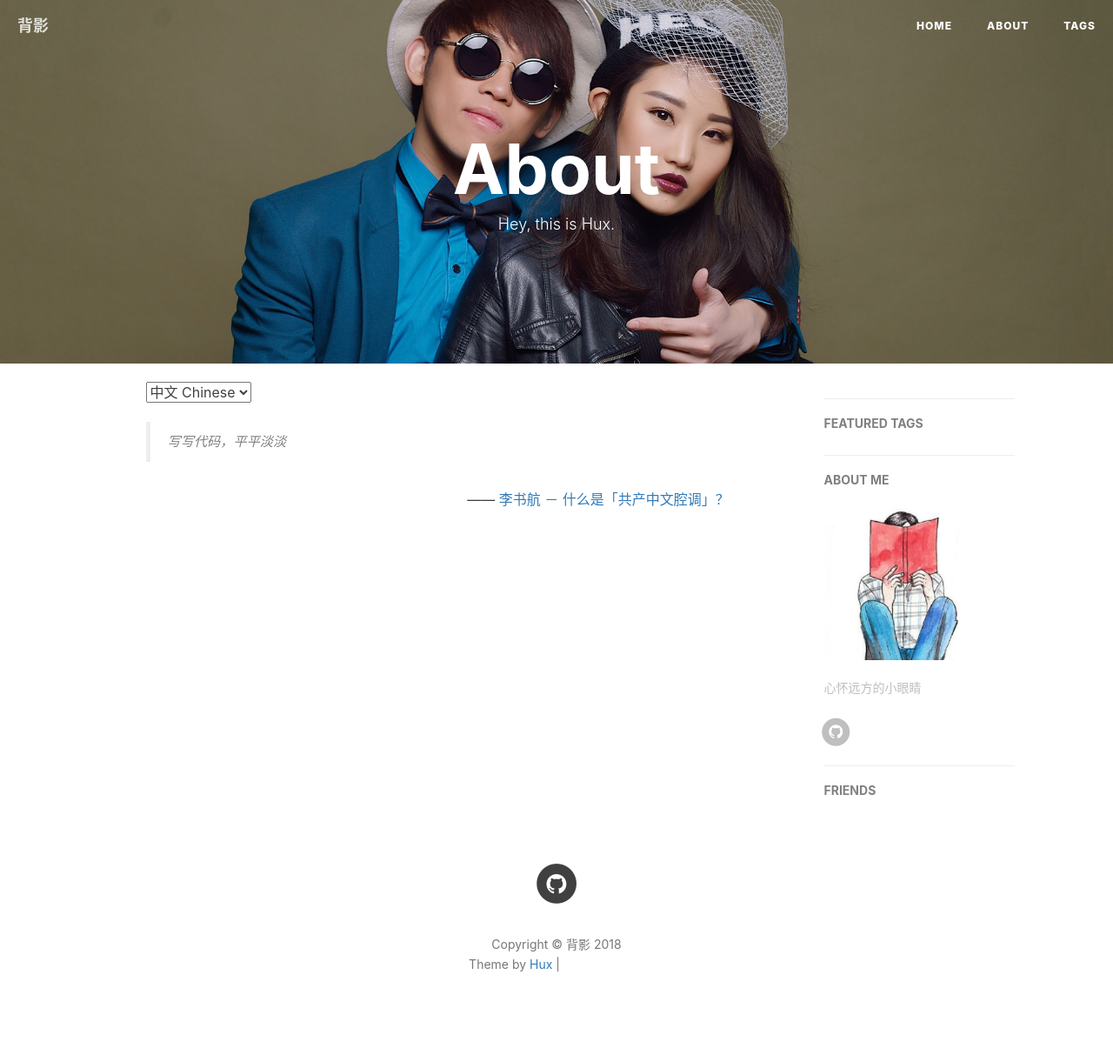
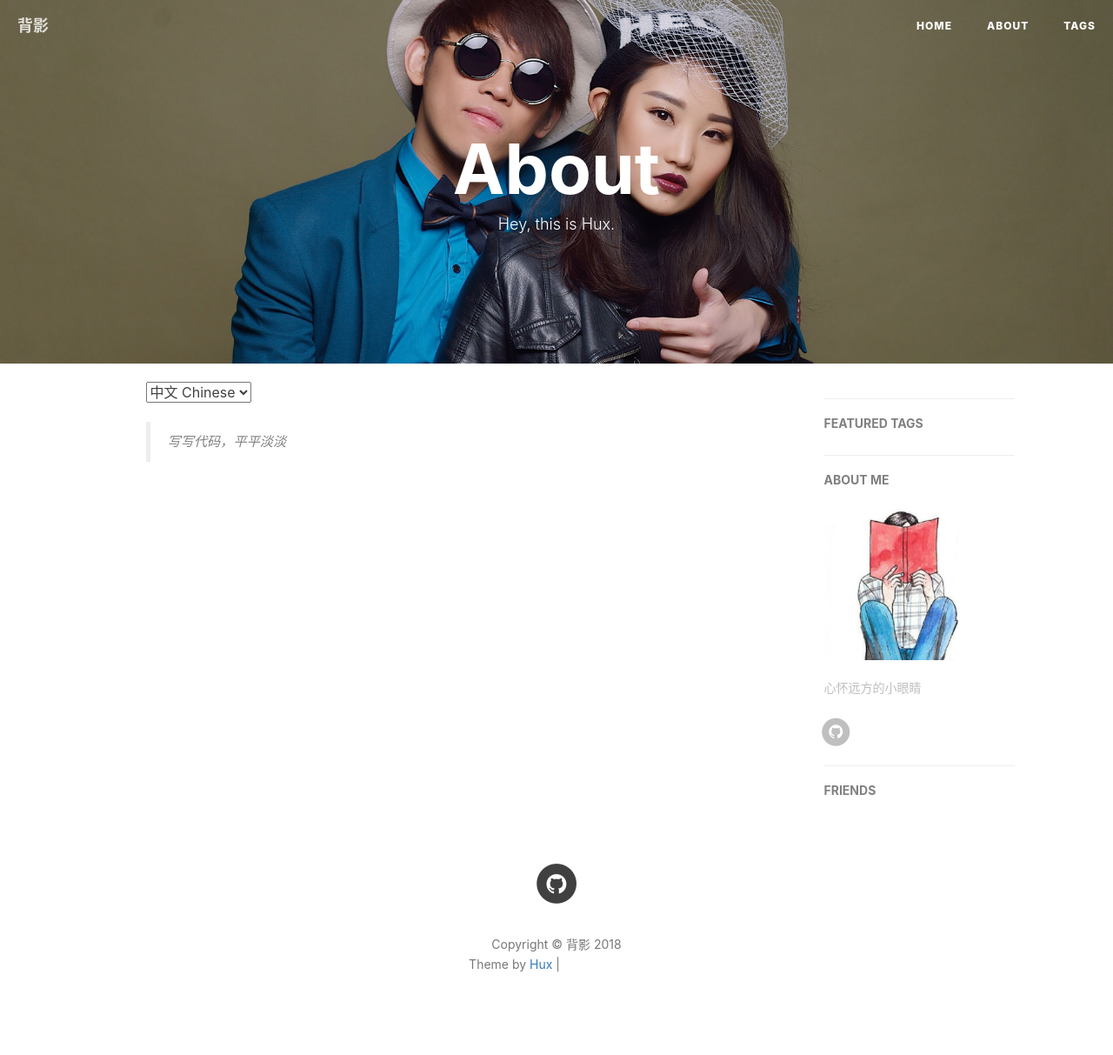
Before and after one commit to lyback/lyback.github.com, a Jekyll site: the page built from about.html, in a window 1280 px wide. Shown: the whole page at 87% size. Built offline with Jekyll 4.4.1, drawn with Linux system fonts in a browser that asks for light colours; nearby versions of some CDN libraries; comment, search, counter and statistics services are not loaded; grey boxes are pictures that could not be loaded.

Commit message:
fix：about修改

```diff
--- a/about.html
+++ b/about.html
@@ -19,7 +19,7 @@ header-img: "img/about-bg.jpg"
 
 
     <p style="text-align:right;">
-        —— <a href="http://www.zhihu.com/question/19687065">李书航 － 什么是「共产中文腔调」？ </a>
+
     </p>
 
 </div>
```
